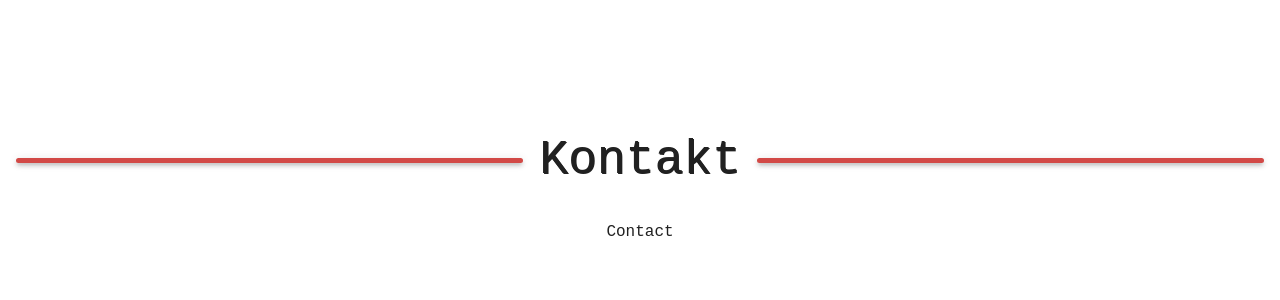
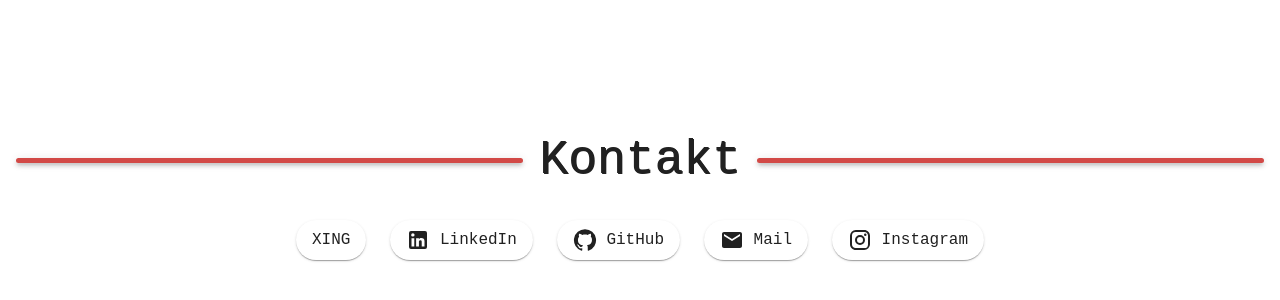
Before and after one commit to MadMax2506/madmax2506.github.io, a React (Vite) app: page / in a window 1280 px wide. Shown: the part 3228-3528 px from the top of the page. Built offline with nearby package versions, Linux system fonts and the light colour scheme.

Commit message:
Create contact page #20
show cards

```diff
--- a/src/components/SocialMediaCard/SocialMediaCard.tsx
+++ b/src/components/SocialMediaCard/SocialMediaCard.tsx
@@ -1,5 +1,5 @@
 import { useTranslationContext } from 'context/TranslationContext/TranslationContext';
-import { Avatar, Paper, Stack, Typography } from '@mui/material';
+import { Paper, Stack, Typography } from '@mui/material';
 import { SocialMedia } from 'components/SocialMediaCard/social-media.types';
 import { getSocialMediaDetails } from 'components/SocialMediaCard/social-media.utils';
 
@@ -7,22 +7,21 @@ type SocialMediaCardProps = {
   type: SocialMedia;
 };
 
-const AVATAR_SIZE = 20;
-
 export const SocialMediaCard = (props: SocialMediaCardProps): JSX.Element => {
   const { type } = props;
 
   const { t } = useTranslationContext();
 
-  // eslint-disable-next-line @typescript-eslint/no-unused-vars
-  const { link, textKey, mailTo, icon } = getSocialMediaDetails(type);
+  const { link, mailTo, icon: Icon } = getSocialMediaDetails(type);
 
   return (
-    <Paper sx={{ maxWidth: 'min-content', borderRadius: 10, py: 1, px: 2 }}>
-      <Stack direction="row" alignItems="center" spacing={1.2}>
-        <Avatar alt={type} sx={{ width: AVATAR_SIZE, height: AVATAR_SIZE }} />
-        <Typography noWrap>{t(`social-media.${type}`)}</Typography>
-      </Stack>
-    </Paper>
+    <a href={link ?? `mailto:${mailTo}`} style={{ textDecoration: 'none' }} target="_blank">
+      <Paper sx={{ maxWidth: 'min-content', borderRadius: 10, py: 1, px: 2 }}>
+        <Stack direction="row" alignItems="center" spacing={1.2}>
+          {Icon && <Icon />}
+          <Typography noWrap>{t(`social-media.${type}`)}</Typography>
+        </Stack>
+      </Paper>
+    </a>
   );
 };
--- a/src/components/SocialMediaCard/social-media.types.ts
+++ b/src/components/SocialMediaCard/social-media.types.ts
@@ -1,5 +1,3 @@
-import { SvgIconComponent } from '@mui/icons-material';
-
 export enum SocialMedia {
   XING = 'xing',
   LINKED_IN = 'linked-in',
@@ -12,11 +10,7 @@ export type SocialMediaDetails = {
   /**
    * Icon of the social media platform
    */
-  icon?: SvgIconComponent;
-  /**
-   * Textkey for the translation of
-   */
-  textKey: string;
+  icon?: () => JSX.Element;
 } & (
   | {
       /**
--- a/src/components/SocialMediaCard/social-media.utils.ts
+++ b/src/components/SocialMediaCard/social-media.utils.tsx
@@ -14,32 +14,27 @@ export const getSocialMediaDetails = (type: SocialMedia): SocialMediaDetails =>
   switch (type) {
     case SocialMedia.GIT_HUB:
       return {
-        icon: GitHubIcon,
+        icon: () => <GitHubIcon />,
         link: 'https://github.com/MadMax2506',
-        textKey: 'social-media.git-hub',
       };
     case SocialMedia.INSTAGRAM:
       return {
-        icon: InstagramIcon,
+        icon: () => <InstagramIcon />,
         link: 'https://www.instagram.com/mm_mad.max/',
-        textKey: 'social-media.instagram',
       };
     case SocialMedia.LINKED_IN:
       return {
-        icon: LinkedInIcon,
+        icon: () => <LinkedInIcon />,
         link: 'https://www.linkedin.com/in/max-janorschke-5b6973225',
-        textKey: 'social-media.linked-in',
       };
     case SocialMedia.MAIL:
       return {
-        icon: MailIcon,
+        icon: () => <MailIcon />,
         mailTo: 'info@max-janorschke.de',
-        textKey: 'social-media.mail',
       };
     case SocialMedia.XING:
       return {
         link: 'https://www.xing.com/profile/Max_Janorschke',
-        textKey: 'social-media.xing',
       };
     default:
       throw Error('Invalid social-media type');
--- a/src/pages/Contact/Contact.tsx
+++ b/src/pages/Contact/Contact.tsx
@@ -1,5 +1,18 @@
 import { SectionContainer } from 'components/Container/SectionContainer';
+import { SocialMedia } from 'components/SocialMediaCard/social-media.types';
+import { SocialMediaCard } from 'components/SocialMediaCard/SocialMediaCard';
+import { Grid } from '@mui/material';
 
 export const Contact = (): JSX.Element => {
-  return <SectionContainer titleTextKey="pages.contact">Contact</SectionContainer>;
+  return (
+    <SectionContainer titleTextKey="pages.contact">
+      <Grid container spacing={{ xs: 2, md: 3 }} sx={{ justifyContent: 'center' }}>
+        {Object.values(SocialMedia).map((socialMedia) => (
+          <Grid key={socialMedia} item>
+            <SocialMediaCard type={socialMedia} />
+          </Grid>
+        ))}
+      </Grid>
+    </SectionContainer>
+  );
 };
```
